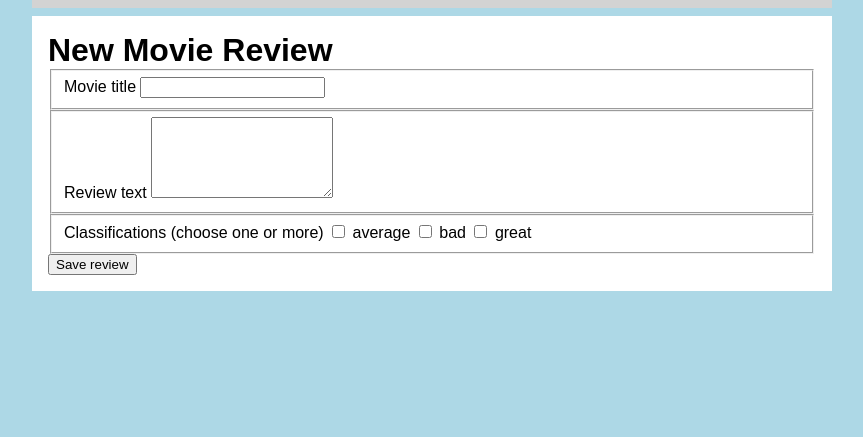
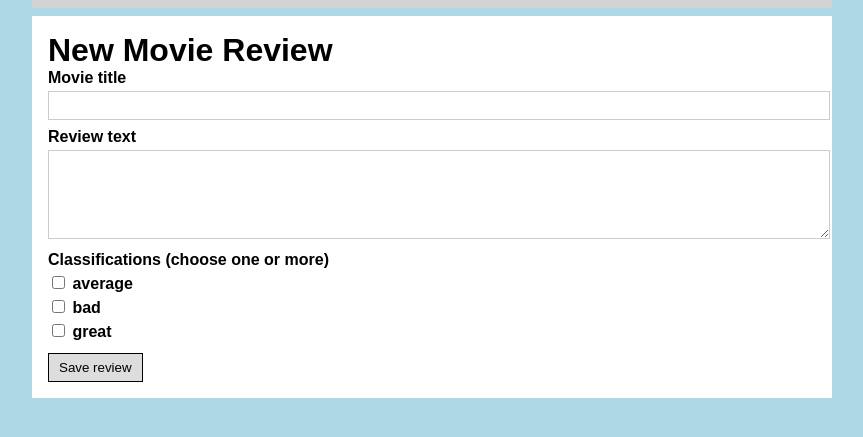
Before and after one commit to negentropy-en/Movie-reviews, a Flask app: page /review/new in a window 1280 px wide. Shown: the part 111-548 px from the top of the page, without its empty margins (208-1071 px from the left). Run offline with Flask 3, Linux system fonts and the light colour scheme; the visitor is signed in with stand-in values (Sample User, id 1); data comes from the database, SQL or seed files in the repository.

Commit message:
Added minimal helpers (.muted, .block, .form, .btn-primary)

```diff
--- a/static/style.css
+++ b/static/style.css
@@ -88,3 +88,29 @@
   background-color: #ffcccc;
   color: black;
 }
+
+.muted { color: #555; }
+.block { margin: 0.75em 0; }
+
+.form fieldset { border: 0; margin: 0 0 0.5em; padding: 0; }
+.form label { display: block; font-weight: bold; margin: 0 0 0.25em; }
+.form input[type="text"],
+.form input[type="password"],
+.form input[type="number"],
+.form textarea {
+  width: 100%;
+  border: 1px solid #ccc;
+  padding: 6px;
+}
+
+.btn-row { margin-top: 0.5em; }
+.btn-primary {
+  display: inline-block;
+  border: 1px solid black;
+  background: #ddd;
+  color: black;
+  padding: 6px 10px;
+  text-decoration: none;
+  cursor: pointer;
+}
+.btn-primary:hover { background: #ccc; }
```
